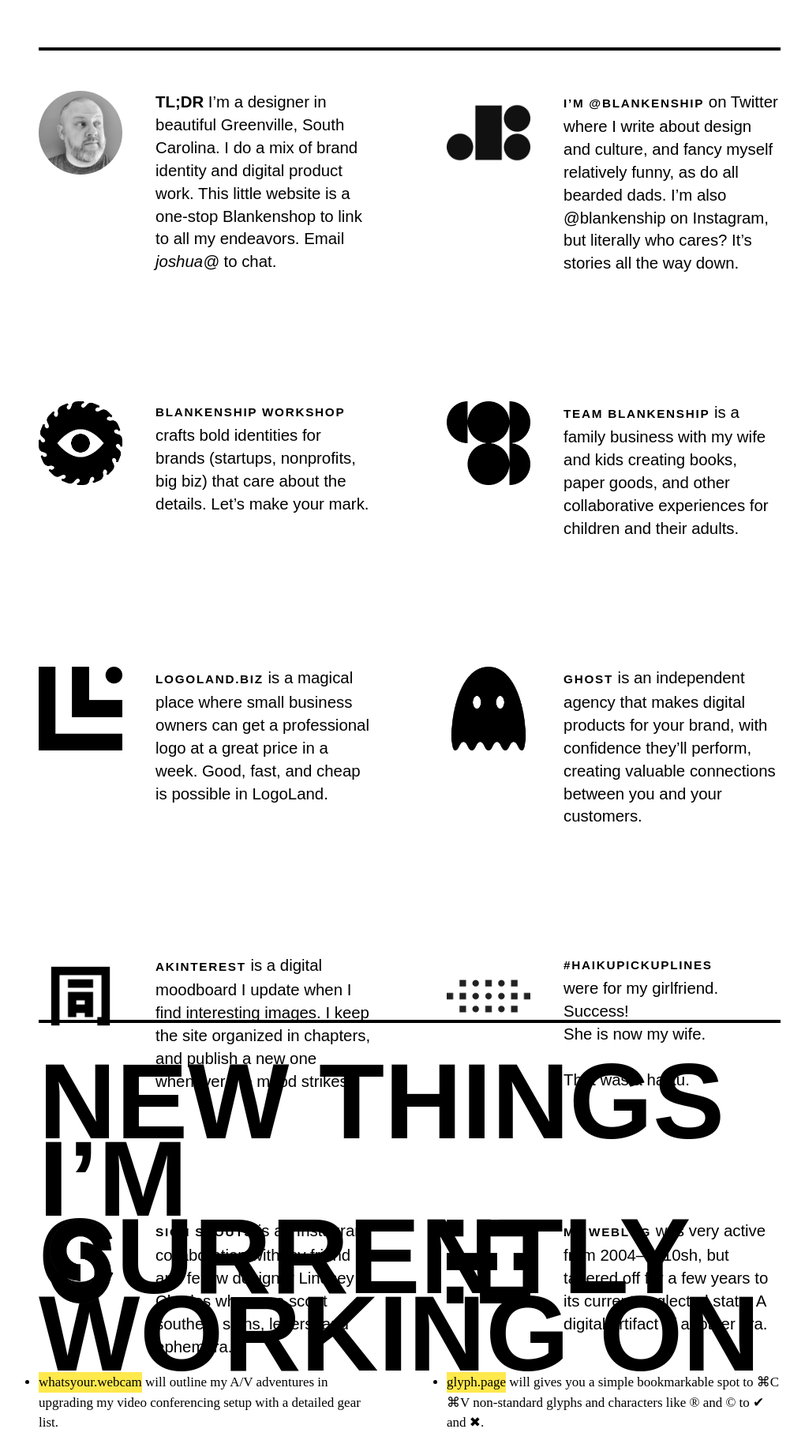
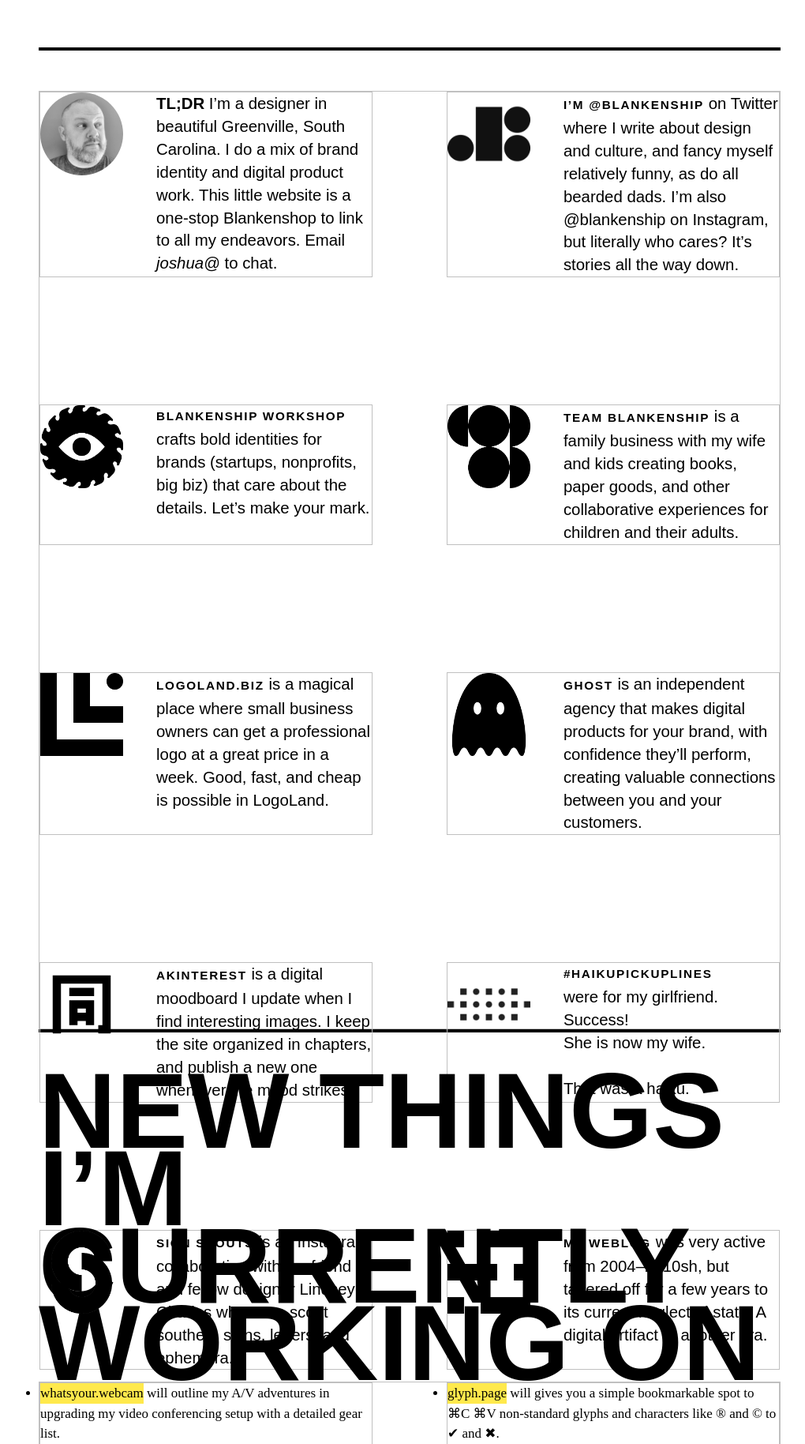
Before and after one commit to blankenship/xyz, a PHP site: page / in a window 1280 px wide. Shown: the part 654-2482 px from the top of the page at 79% size, without its empty margins (121-1141 px from the left). Run offline with PHP 8.4, Linux system fonts and the light colour scheme; some libraries are stand-ins or nearby versions; some web fonts are replaced.

Commit message:
Update style.css

```diff
--- a/style.css
+++ b/style.css
@@ -122,13 +122,15 @@ website: 	http://blankenship.xyz
 	}
 
 	section ul {
+	    border:  1px solid silver;
 	    display: grid;
 	    grid-template-columns: 45% 45%;
 	    grid-gap: 10%;
 	}
 
 	section ul li {
-		margin-bottom:  2.5rem;
+		    border:  1px solid silver;
+	margin-bottom:  2.5rem;
 	}
 
 	section ul.logos li {
```
